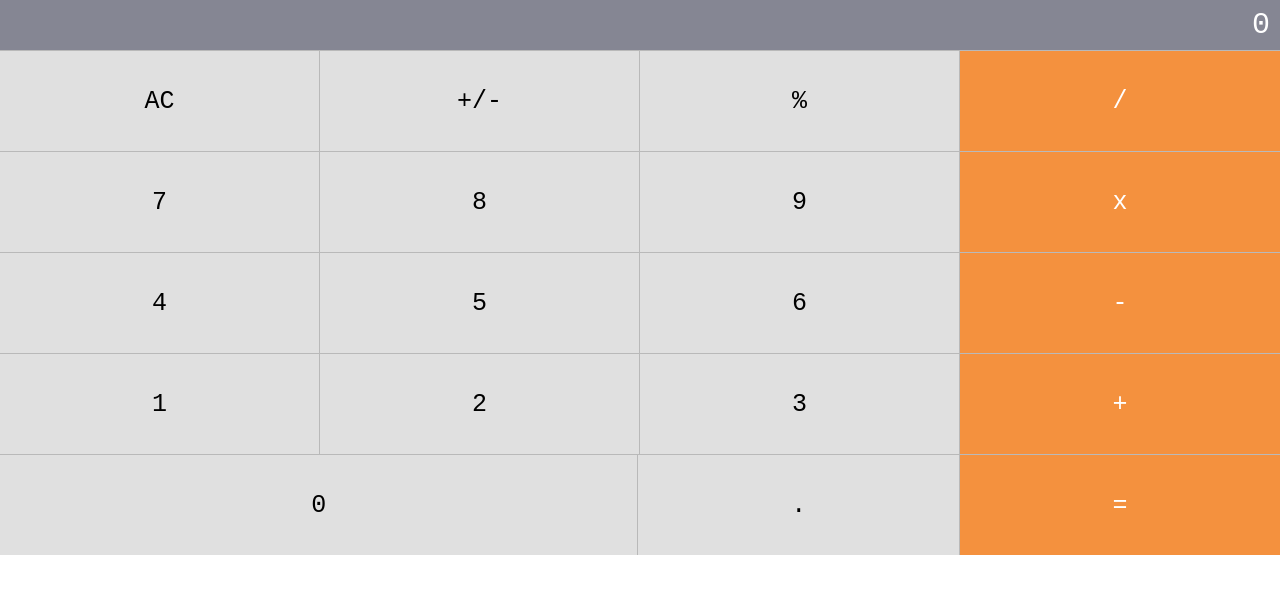
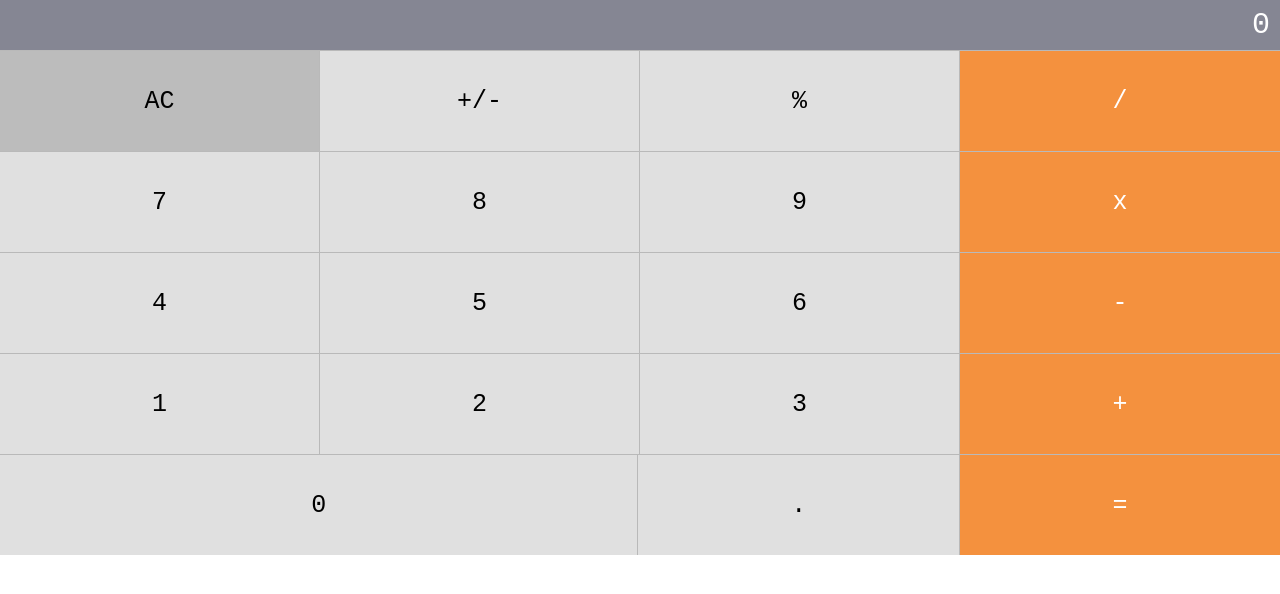
Before and after one commit to Youssef-Ait-Elhaj/ReactJs-Calculator, a React (Vite) app: page / in a window 1280 px wide. In both pictures the pointer is over the element "AC". Shown: the top 594 px of the page. Built offline with nearby package versions, Linux system fonts and the light colour scheme.

Commit message:
add hover colors

```diff
--- a/src/index.css
+++ b/src/index.css
@@ -3,6 +3,7 @@ body {
     padding: 0;
     font-family:'Courier New', Courier, monospace;
     /* font-weight: bold; */
+    user-select: none;
 }
 
 .calc {
@@ -24,7 +25,6 @@ body {
     margin: 0 10px 0 auto;
     color: #FFFFFF;
     font-size: 30px;
-    user-select: none;
 }
 
 /* Operation */
@@ -66,3 +66,11 @@ body {
 .num-cell:nth-child(13) {
     flex: 1 0 58%;
 }
+
+.row-ops .op:hover {
+    background-color: #bcbcbc;
+}
+
+.col-ops .op:hover {
+    background-color: #DB8237;
+}
```
